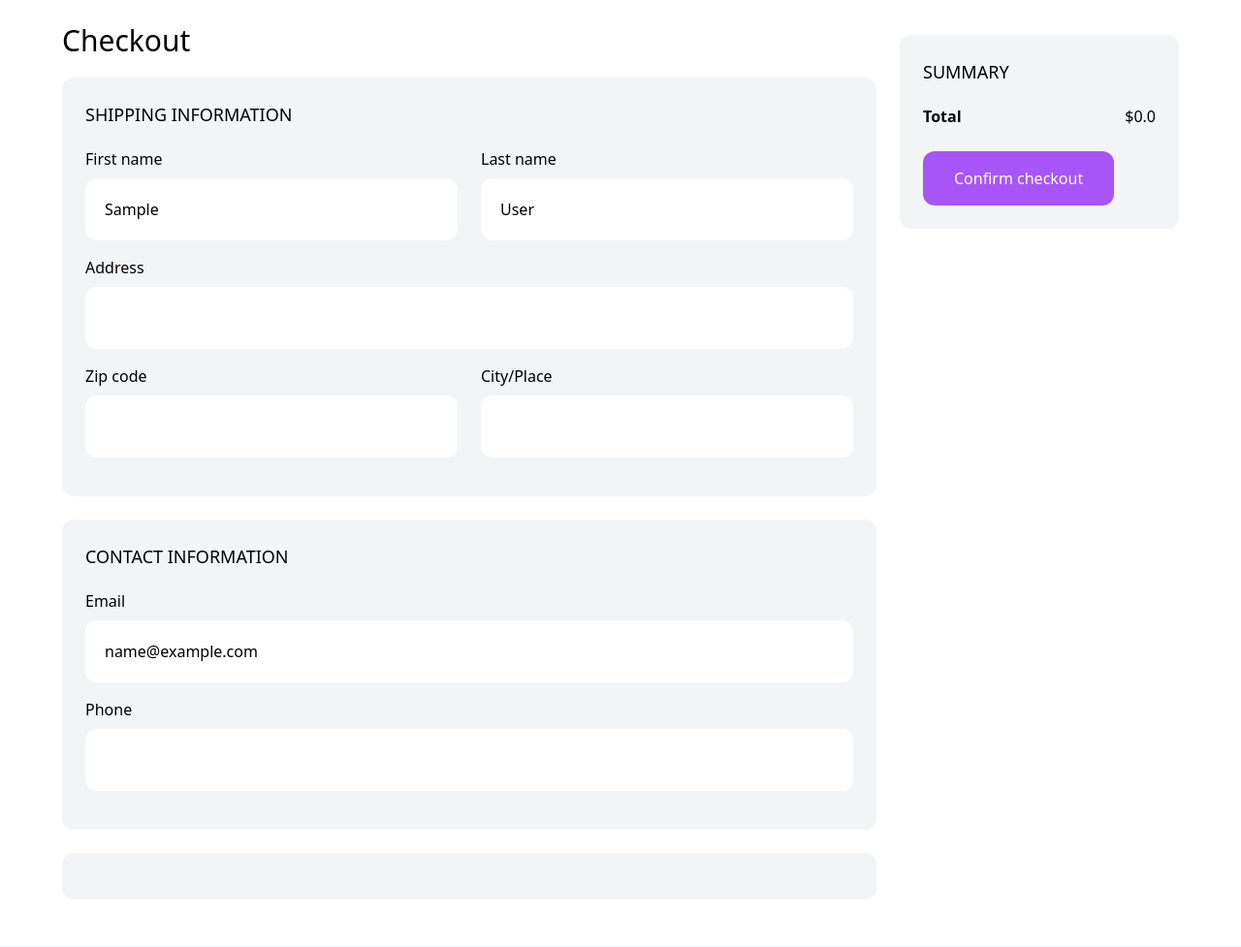
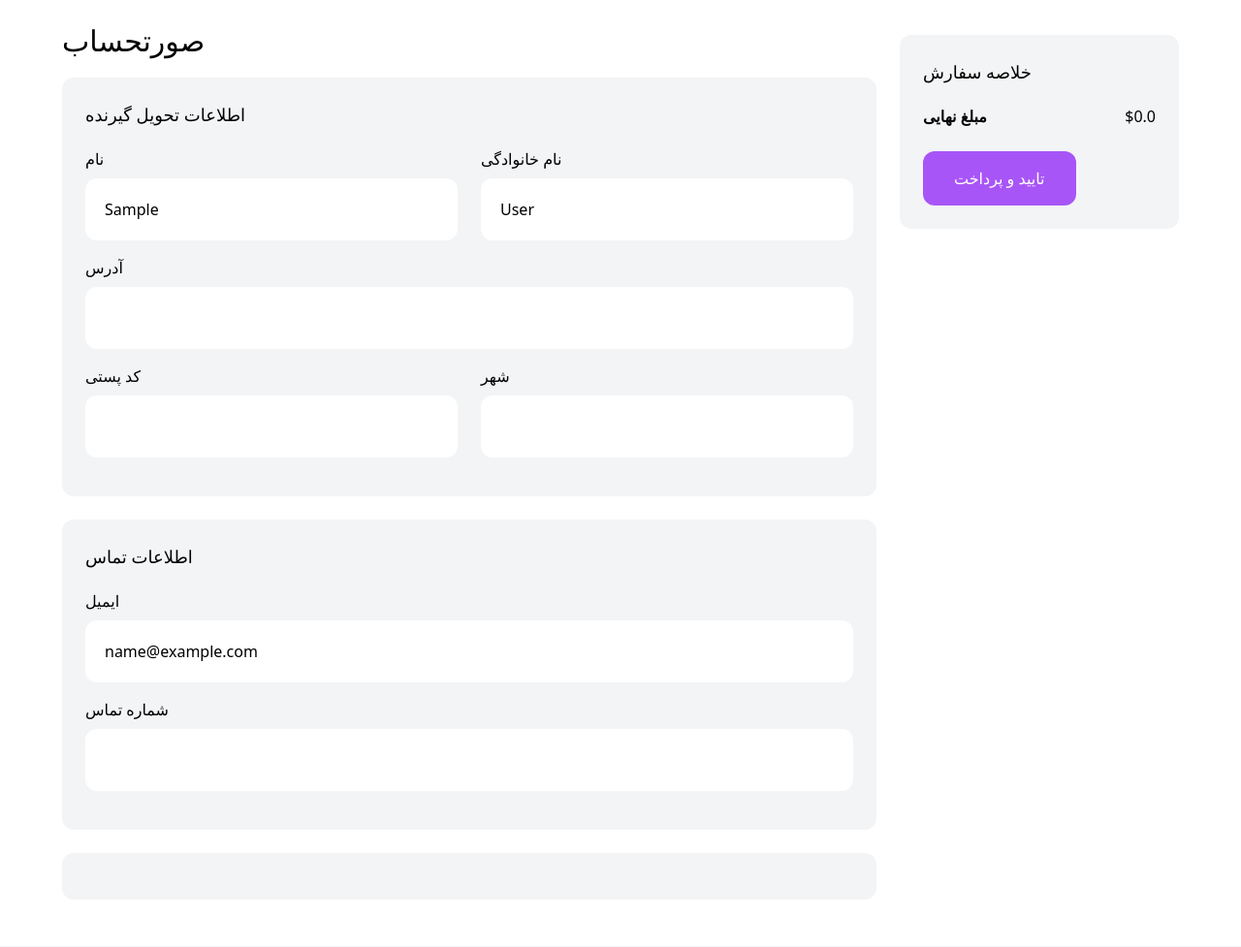
Before and after one commit to amirgh78/AmirSHop, a Django app: page /cart/checkout/ in a window 1280 px wide. Shown: the part 77-1054 px from the top of the page at 97% size. Run offline with Django 4.2, Linux system fonts and the light colour scheme; the visitor is signed in with stand-in values (Sample User, id 1); some libraries are stand-ins or nearby versions.

Commit message:
Amir Final

```diff
--- a/cart/templates/cart/checkout.html
+++ b/cart/templates/cart/checkout.html
@@ -1,56 +1,56 @@
 {% extends 'shop/base.html' %}
 
-{% block title %}Checkout{% endblock %}
+{% block title %}صورتحساب{% endblock %}
 
 {% block content %}
 <div class="max-w-6xl mx-auto flex flex-wrap items-start py-6 px-6 xl:px-0">
     <div class="products w-full lg:w-3/4">
-        <h1 class="mb-5 text-3xl">Checkout</h1>
+        <h1 class="mb-5 text-3xl">صورتحساب</h1>
 
         <div class="w-full md:pr-6">
             <div class="mb-6 p-6 bg-gray-100 rounded-xl">
-                <h2 class="mb-5 uppercase text-lg">Shipping information</h2>
+                <h2 class="mb-5 uppercase text-lg">اطلاعات تحویل گیرنده</h2>
 
                 <div class="flex space-x-6">
                     <div class="w-1/2 mb-4">
-                        <label class="inline-block mb-2">First name</label>
+                        <label class="inline-block mb-2">نام</label>
                         <input name="first_name" type="text" class="w-full p-5 rounded-xl" value="{{ request.user.first_name }}">
                     </div>
 
                     <div class="w-1/2 mb-4">
-                        <label class="inline-block mb-2">Last name</label>
+                        <label class="inline-block mb-2">نام خانوادگی</label>
                         <input name="last_name" type="text" class="w-full p-5 rounded-xl" value="{{ request.user.last_name }}">
                     </div>
                 </div>
 
                 <div class="mb-4">
-                    <label class="inline-block mb-2">Address</label>
+                    <label class="inline-block mb-2">آدرس</label>
                     <input name="address" type="text" class="w-full p-5 rounded-xl">
                 </div>
 
                 <div class="flex space-x-6">
                     <div class="w-1/2 mb-4">
-                        <label class="inline-block mb-2">Zip code</label>
+                        <label class="inline-block mb-2">کد پستی</label>
                         <input name="zipcode" type="text" class="w-full p-5 rounded-xl">
                     </div>
 
                     <div class="w-1/2 mb-4">
-                        <label class="inline-block mb-2">City/Place</label>
+                        <label class="inline-block mb-2">شهر</label>
                         <input name="place" type="text" class="w-full p-5 rounded-xl">
                     </div>
                 </div>
             </div>
 
             <div class="mb-6 p-6 bg-gray-100 rounded-xl">
-                <h2 class="mb-5 uppercase text-lg">Contact information</h2>
+                <h2 class="mb-5 uppercase text-lg">اطلاعات تماس</h2>
 
                 <div class="mb-4">
-                    <label class="inline-block mb-2">Email</label>
+                    <label class="inline-block mb-2">ایمیل</label>
                     <input name="email" type="email" class="w-full p-5 rounded-xl" value="{{ request.user.email }}">
                 </div>
 
                 <div class="mb-4">
-                    <label class="inline-block mb-2">Phone</label>
+                    <label class="inline-block mb-2">شماره تماس</label>
                     <input name="phone" type="phone" class="w-full p-5 rounded-xl">
                 </div>
             </div>
@@ -61,10 +61,10 @@
     </div>
 
     <div class="summary w-full md:w-1/4 p-6 bg-gray-100 rounded-xl mt-3">
-        <h2 class="uppercase text-lg mb-5">Summary</h2>
+        <h2 class="uppercase text-lg mb-5">خلاصه سفارش</h2>
 
         <div class="mb-6 flex justify-between">
-            <span class="font-semibold">Total</span>
+            <span class="font-semibold">مبلغ نهایی</span>
             <span>${{ cart.get_total_cost }}</span>
         </div>
 
@@ -72,7 +72,7 @@
             onclick="buy(event)"
             class="inline-block px-8 py-4 rounded-xl bg-purple-500 hover:bg-purple-700 text-white"
         >
-            Confirm checkout
+            تایید و پرداخت
         </button>
     </div>
 </div>
--- a/cart/templates/cart/partials/cart_item.html
+++ b/cart/templates/cart/partials/cart_item.html
@@ -20,7 +20,7 @@
                     hx-target="#cart-item-{{ item.product.id }}"
                     hx-swap="outerHTML"
                 >
-                    remove from cart
+                    حذف از سبد خرید
                 </a>
             </div>
         </div>
--- a/cart/templates/cart/success.html
+++ b/cart/templates/cart/success.html
@@ -1,13 +1,13 @@
 {% extends 'shop/base.html' %}
 
-{% block title %}Success{% endblock %}
+{% block title %}ثبت سفارش موفق{% endblock %}
 
 {% block content %}
 <div class="max-w-6xl mx-auto flex flex-wrap items-start py-6 px-6 xl:px-0">
     <div class="products w-full lg:w-3/4">
-        <h1 class="mb-5 text-3xl">Success</h1>
+        <h1 class="mb-5 text-3xl">ثبت سفارش موفق</h1>
 
-        <p>Thanks for making the purchase!</p>
+        <p>باتشکر! سفارش شما ثبت شد.</p>
     </div>
 </div>
 {% endblock %}
--- a/shop/templates/shop/shop.html
+++ b/shop/templates/shop/shop.html
@@ -5,7 +5,7 @@
 {% block content %}
 <div class="max-w-6xl mx-auto flex flex-wrap items-start py-6 px-6 xl:px-0">
     <div class="filters w-full lg:w-1/4">
-        <h3 class="mb-3 text-xl uppercase">Search</h3>
+        <h3 class="mb-3 text-xl uppercase">جست و جو</h3>
 
         <form method="get" action=".">
             <div class="flex">
@@ -19,10 +19,10 @@
             </div>
         </form>
 
-        <h3 class="mt-6 mb-3 text-xl uppercase">Categories</h3>
+        <h3 class="mt-6 mb-3 text-xl uppercase">دسته بندی ها</h3>
 
         <ul class="space-y-2">
-            <li><a href="{% url 'shop' %}" class="{% if not active_category %}text-purple-500{% else %}text-gray-500{% endif %}">All categories</a></li>
+            <li><a href="{% url 'shop' %}" class="{% if not active_category %}text-purple-500{% else %}text-gray-500{% endif %}">همه دسته بندی ها</a></li>
 
             {% for category in categories %}
                 <li><a href="{% url 'shop' %}?category={{ category.slug }}" class="{% if category.slug == active_category %}text-purple-500{% else %}text-gray-500{% endif %}">{{ category.name }}</a></li>
```
Also changed, not shown: cart/templates/cart/cart.html (+4 -4 lines), product/templates/product/product.html (+9 -9 lines), shop/templates/shop/edit_myaccount.html (+7 -7 lines), shop/templates/shop/login.html (+6 -6 lines), shop/templates/shop/myaccount.html (+10 -10 lines), shop/templates/shop/signup.html (+10 -10 lines).
